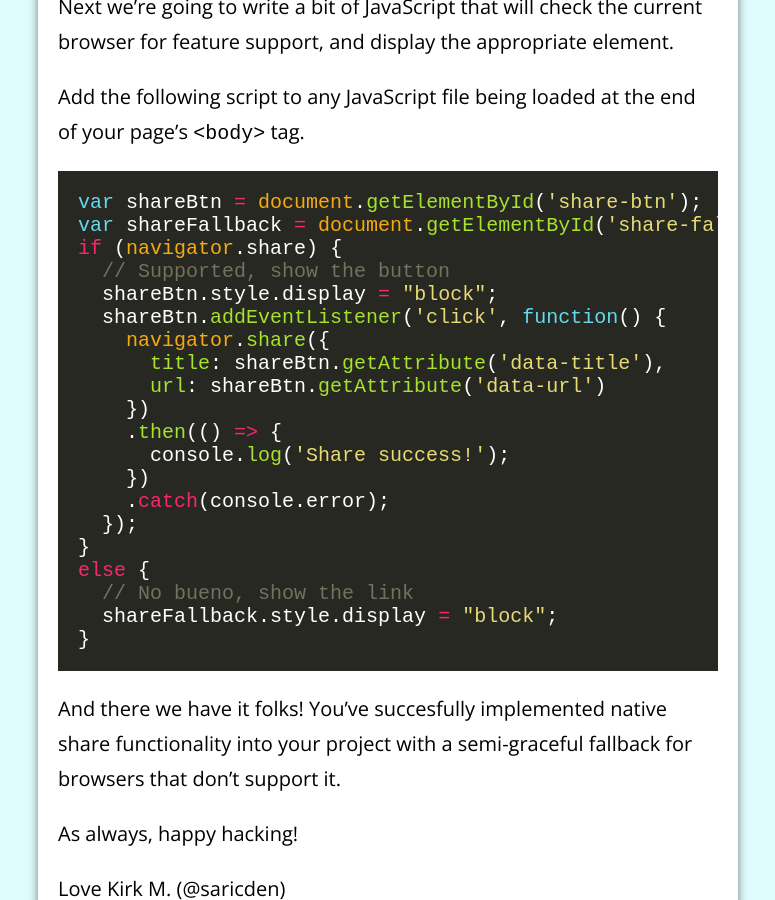
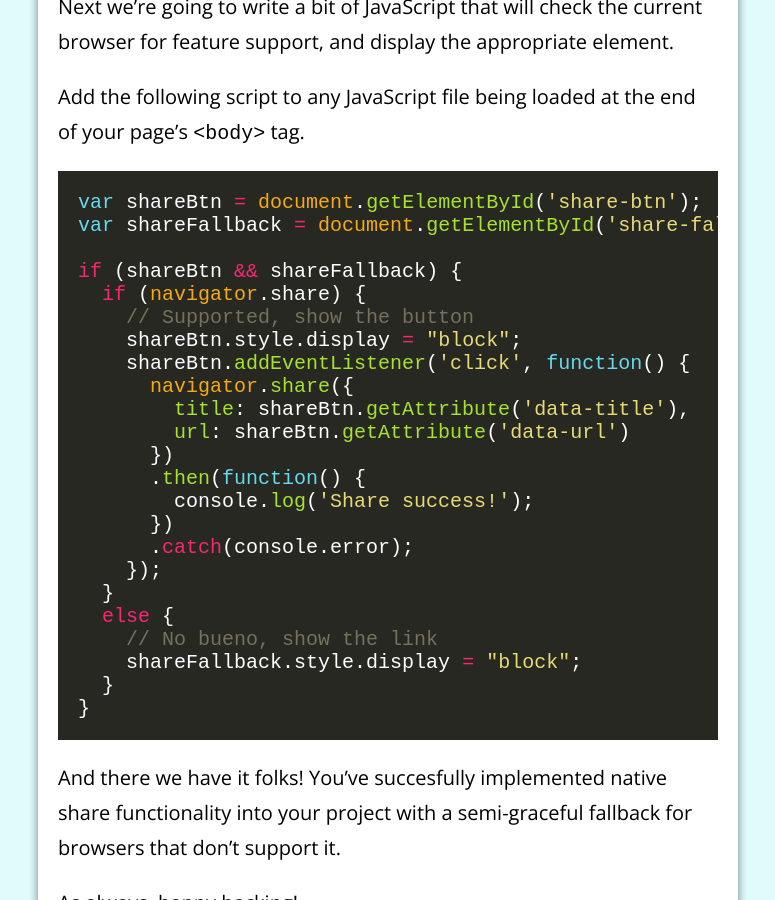
Before and after one commit to saricden/saricden.github.io, a Jekyll site: the page built from _posts/posts/2020-08-01-native-share.md, in a window 1280 px wide and 900 px high, scrolled down 1648 px. Shown: the whole window, without its empty margins (252-1027 px from the left). Built offline with Jekyll 4.4.1, drawn with Linux system fonts in a browser that asks for light colours; nearby versions of some CDN libraries.

Commit message:
Adds GA code.

````diff
--- a/_layouts/default.html
+++ b/_layouts/default.html
@@ -4,7 +4,19 @@
   <meta charset="UTF-8">
   <meta name="viewport" content="width=device-width, initial-scale=1.0">
   <title>Post</title>
+
   <script src="https://kit.fontawesome.com/bcc5189d73.js" crossorigin="anonymous"></script>
+
+  <!-- Global site tag (gtag.js) - Google Analytics -->
+  <script async src="https://www.googletagmanager.com/gtag/js?id=UA-120852949-5"></script>
+  <script>
+    window.dataLayer = window.dataLayer || [];
+    function gtag(){dataLayer.push(arguments);}
+    gtag('js', new Date());
+
+    gtag('config', 'UA-120852949-5');
+  </script>
+
   <link href="https://fonts.googleapis.com/css2?family=Open+Sans&family=Ubuntu:wght@500&display=swap" rel="stylesheet">
   <link rel="stylesheet" href="/src/css/style.css" />
   <link rel="stylesheet" href="/src/css/syntax.css" />
--- a/_posts/posts/2020-08-01-native-share.md
+++ b/_posts/posts/2020-08-01-native-share.md
@@ -46,23 +46,26 @@ Add the following script to any JavaScript file being loaded at the end of your
 ```javascript
 var shareBtn = document.getElementById('share-btn');
 var shareFallback = document.getElementById('share-fallback');
-if (navigator.share) {
-  // Supported, show the button
-  shareBtn.style.display = "block";
-  shareBtn.addEventListener('click', function() {
-    navigator.share({
-      title: shareBtn.getAttribute('data-title'),
-      url: shareBtn.getAttribute('data-url')
-    })
-    .then(() => {
-      console.log('Share success!');
-    })
-    .catch(console.error);
-  });
-}
-else {
-  // No bueno, show the link
-  shareFallback.style.display = "block";
+
+if (shareBtn && shareFallback) {
+  if (navigator.share) {
+    // Supported, show the button
+    shareBtn.style.display = "block";
+    shareBtn.addEventListener('click', function() {
+      navigator.share({
+        title: shareBtn.getAttribute('data-title'),
+        url: shareBtn.getAttribute('data-url')
+      })
+      .then(function() {
+        console.log('Share success!');
+      })
+      .catch(console.error);
+    });
+  }
+  else {
+    // No bueno, show the link
+    shareFallback.style.display = "block";
+  }
 }
 ```
 
--- a/src/js/global.js
+++ b/src/js/global.js
@@ -82,7 +82,7 @@ if (shareBtn && shareFallback) {
         title: shareBtn.getAttribute('data-title'),
         url: shareBtn.getAttribute('data-url')
       })
-      .then(() => {
+      .then(function() {
         console.log('Share success!');
       })
       .catch(console.error);
````
